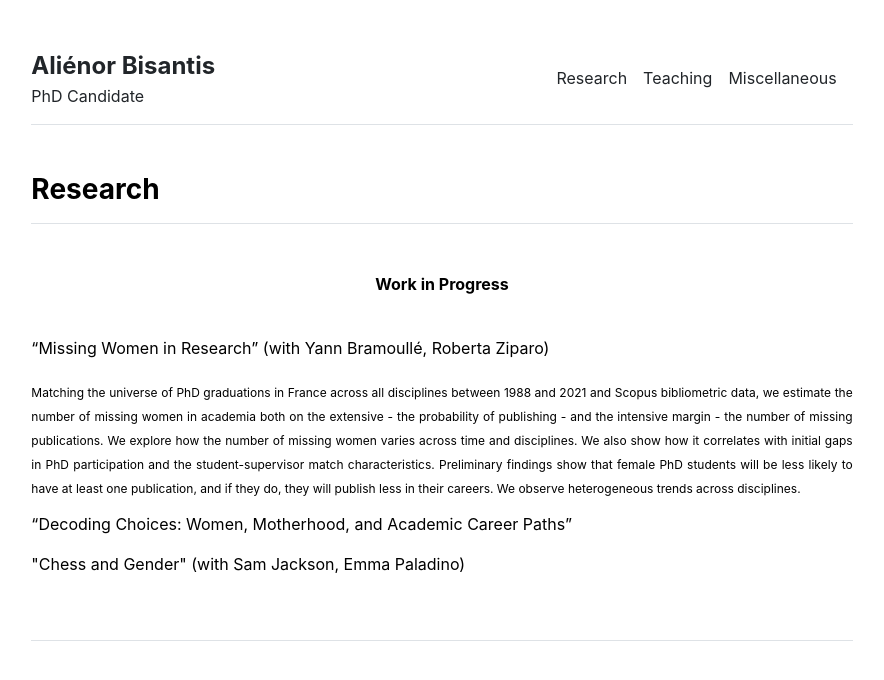
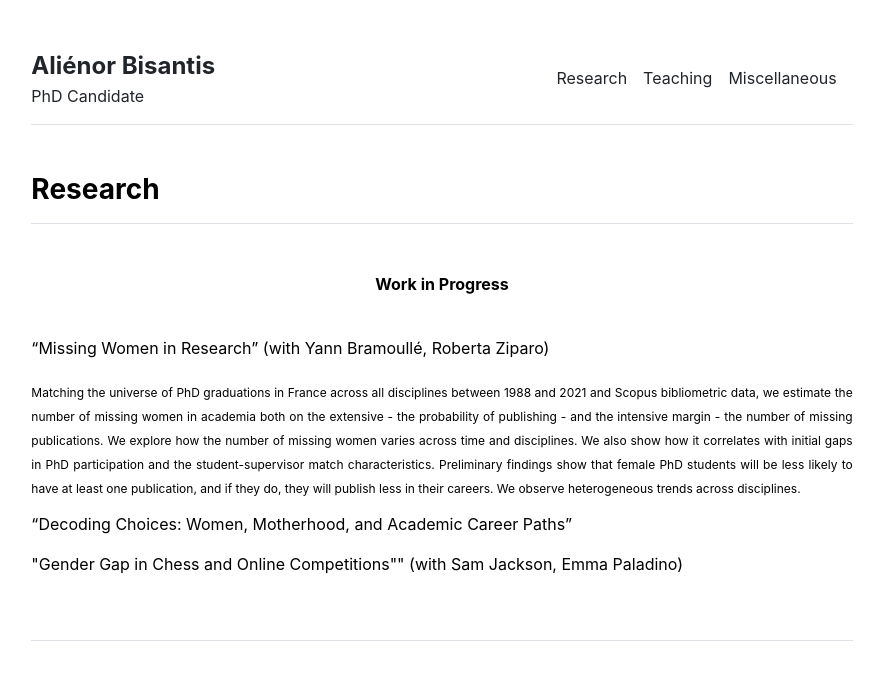
Before and after one commit to alienorbisantis/alienorbisantis.github.io, a Jekyll site: the page built from Research/Research.md, in a window 1280 px wide. Shown: the top 680 px of the page, without its empty margins (198-1082 px from the left). Built offline with Jekyll 4.4.1, drawn with Linux system fonts in a browser that asks for light colours.

Commit message:
Update Research.md

```diff
--- a/Research/Research.md
+++ b/Research/Research.md
@@ -19,5 +19,5 @@ We explore how the number of missing women varies across time and disciplines. W
 "Decoding Choices: Women, Motherhood, and Academic Career Paths"
 <p align="justify">
 
-"Chess and Gender" (with Sam Jackson, Emma Paladino)
+"Gender Gap in Chess and Online Competitions"" (with Sam Jackson, Emma Paladino)
 &nbsp;
```
